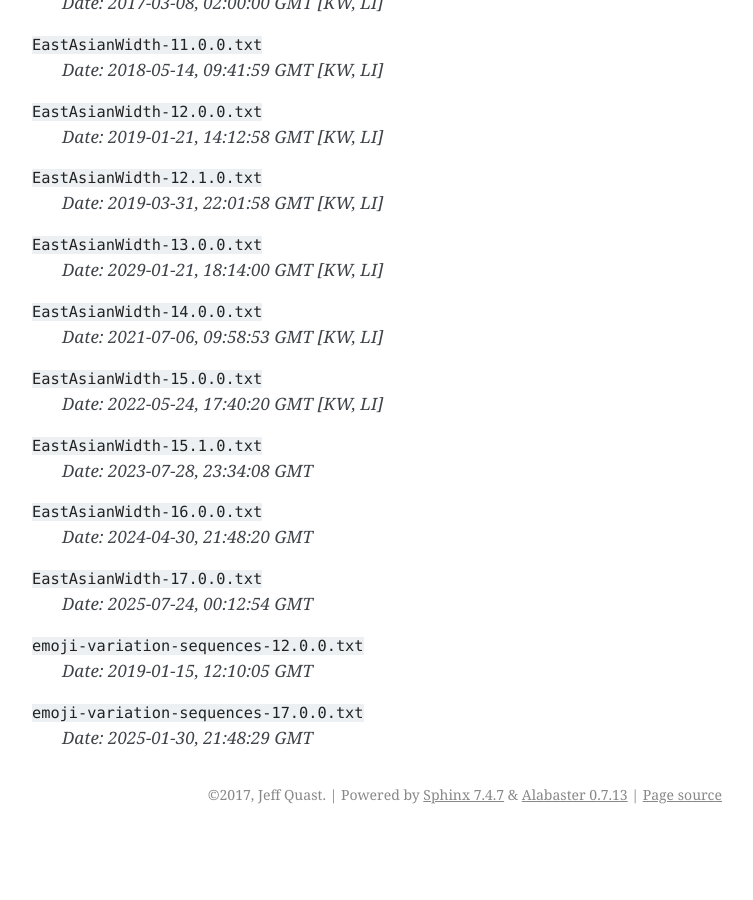
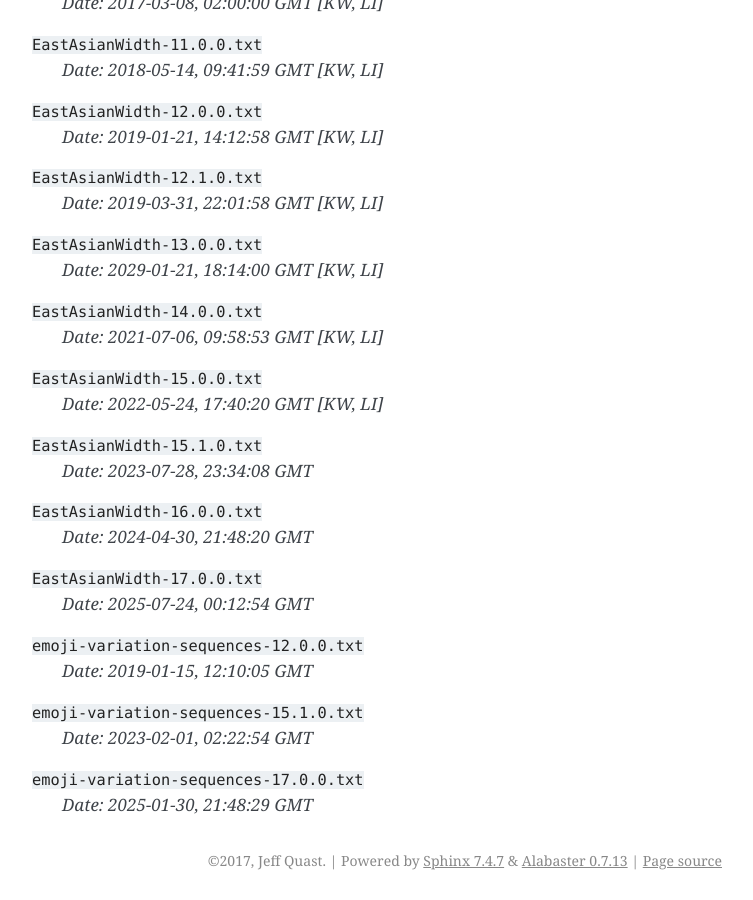
Before and after one commit to jquast/wcwidth, a Sphinx documentation site: the page built from docs/unicode_version.rst, in a window 1280 px wide and 900 px high, scrolled down 2340 px. Shown: the whole window, without its empty margins (388-1141 px from the left). Built offline with Sphinx 7.4.7, drawn with Linux system fonts in a browser that asks for light colours; before the commit the page ends 3174 px from its top, so only the background shows below that.

```diff
--- a/docs/unicode_version.rst
+++ b/docs/unicode_version.rst
@@ -136,5 +136,8 @@
 ``emoji-variation-sequences-12.0.0.txt``
   *Date: 2019-01-15, 12:10:05 GMT*
 
+``emoji-variation-sequences-15.1.0.txt``
+  *Date: 2023-02-01, 02:22:54 GMT*
+
 ``emoji-variation-sequences-17.0.0.txt``
   *Date: 2025-01-30, 21:48:29 GMT*
```
Also changed, not shown: wcwidth/__init__.py (+4 -5 lines), 1 other file.
